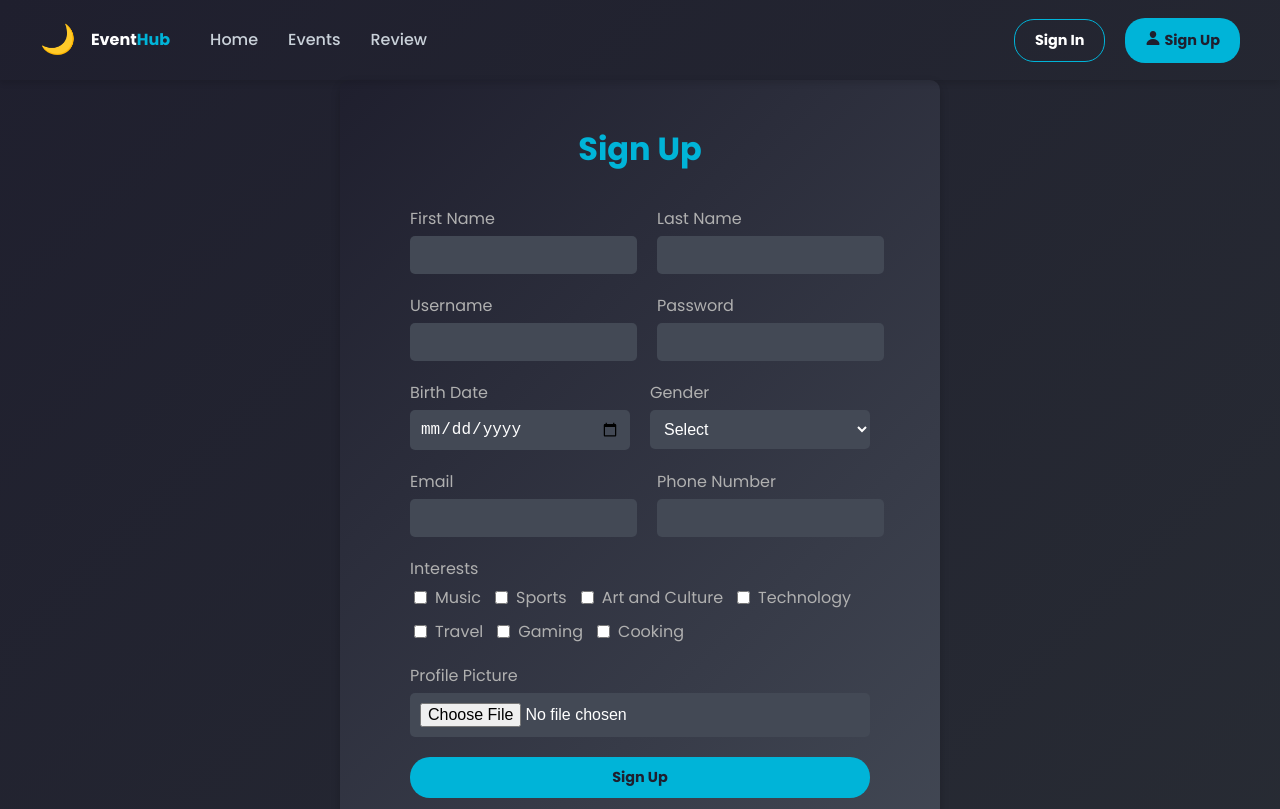
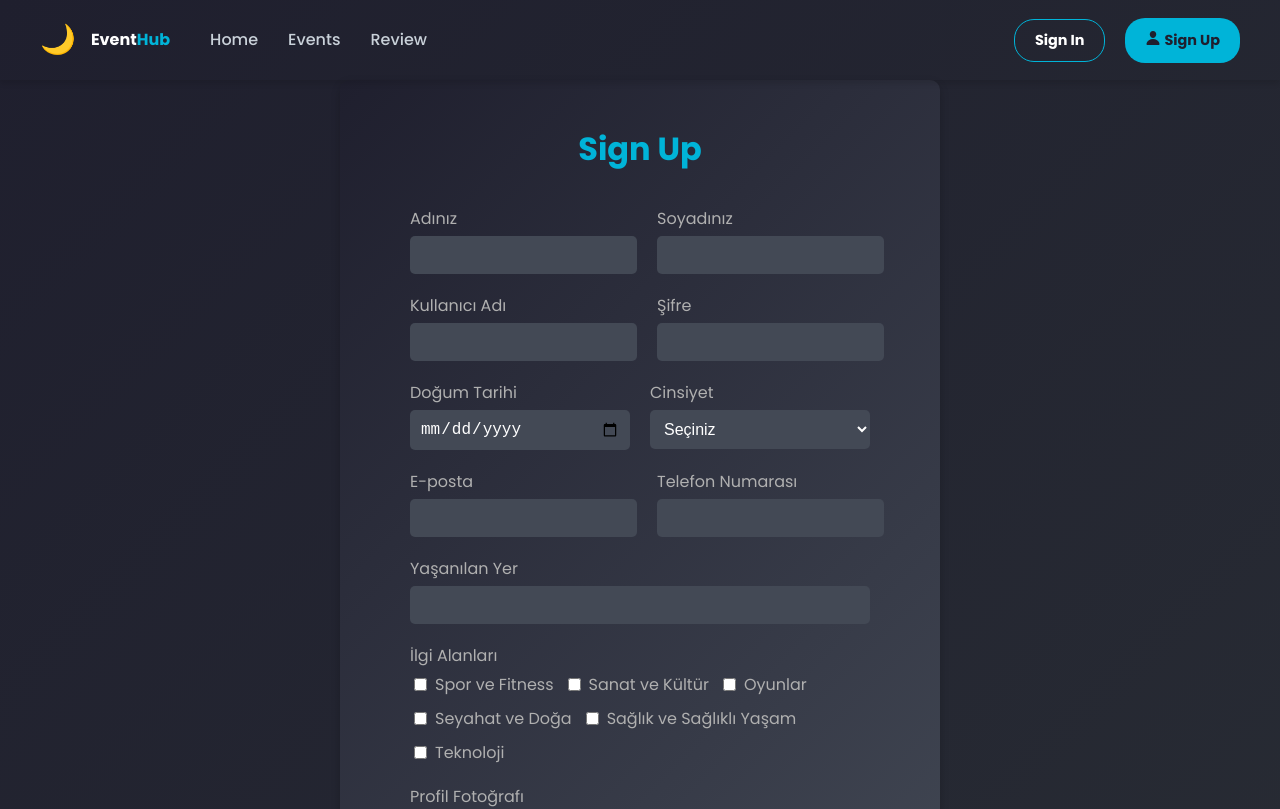
Before and after one commit to NisaAydin/event-app-frontend, a React (Vite) app: page /signup in a window 1280 px wide. Shown: the top 809 px of the page. Built offline with nearby package versions, Linux system fonts and the light colour scheme; no server answers.

Commit message:
Sign up added

```diff
--- a/package.json
+++ b/package.json
@@ -14,7 +14,8 @@
     "react": "^18.3.1",
     "react-dom": "^18.3.1",
     "react-icons": "^5.3.0",
-    "react-router-dom": "^7.0.1"
+    "react-router-dom": "^7.0.1",
+    "react-toastify": "^10.0.6"
   },
   "devDependencies": {
     "@eslint/js": "^9.13.0",
--- a/src/App.jsx
+++ b/src/App.jsx
@@ -1,7 +1,5 @@
-import { useEffect, useState } from "react";
 import { BrowserRouter as Router, Routes, Route } from "react-router-dom";
 import Navbar from "./Components/Navbar/Navbar";
-import HomeSection from "./Components/Home/HomeSection";
 import EventsSection from "./Pages/EventsSection/EventsSection";
 import ReviewSection from "./Pages/Review/ReviewSection";
 import SignUpPage from "./Pages/SignUpPage/SignUpPage";
@@ -9,12 +7,7 @@ import HomePage from "./Pages/HomePage/HomePage";
 import Signin from "./Pages/Sign In/SigninPage";
 
 function App() {
-  const [message, setMessage] = useState("");
-  useEffect(() => {
-    fetch("http://localhost:3000/api/GetUsers")
-      .then((res) => res.json())
-      .then((data) => setMessage(data.message));
-  }, []);
+
   return (
     <Router>
       <Navbar />
--- a/src/Pages/SignUpPage/SignUpPage.jsx
+++ b/src/Pages/SignUpPage/SignUpPage.jsx
@@ -1,8 +1,10 @@
-import React, { useState } from "react";
+import { useState } from "react";
 import "./SignUpPage.css";
 import Button from "../../Components/Button/Button";
-import { Link } from "react-router-dom"; // Link'i ekleyin
+import { Link, useNavigate } from "react-router-dom"; // Link'i ekleyin
 import axios from "axios"; // Axios'u import edin
+import { ToastContainer, toast } from "react-toastify"; // Toastify'i ekleyin
+import "react-toastify/dist/ReactToastify.css"; // Toastify CSS'i ekleyin
 
 function SignUpPage() {
   const [formData, setFormData] = useState({
@@ -17,14 +19,16 @@ function SignUpPage() {
     interests: [], // Çoklu seçim için bir array
     profilePicture: null,
   });
+
+  const navigate = useNavigate();
+
   const interestOptions = [
-    "Music",
-    "Sports",
-    "Art and Culture",
-    "Technology",
-    "Travel",
-    "Gaming",
-    "Cooking",
+    "Spor ve Fitness",
+    "Sanat ve Kültür",
+    "Oyunlar",
+    "Seyahat ve Doğa",
+    "Sağlık ve Sağlıklı Yaşam",
+    "Teknoloji",
   ];
 
   const handleInputChange = (e) => {
@@ -53,46 +57,57 @@ function SignUpPage() {
     e.preventDefault();
 
     try {
-      // Profile Picture dahil FormData oluşturun
       const data = new FormData();
       data.append("username", formData.username);
       data.append("password", formData.password);
-      data.append("firstName", formData.firstName);
-      data.append("lastName", formData.lastName);
+      data.append("name", formData.firstName);
+      data.append("surname", formData.lastName);
       data.append("birthDate", formData.birthDate);
       data.append("gender", formData.gender);
       data.append("email", formData.email);
       data.append("phoneNumber", formData.phoneNumber);
+      data.append("location", formData.location);
       data.append("interests", JSON.stringify(formData.interests));
+
       if (formData.profilePicture) {
         data.append("profilePicture", formData.profilePicture);
       }
 
-      // Backend'e POST isteği gönderin
       const response = await axios.post(
-        "http://localhost:5000/api/signup",
+        "http://localhost:3000/auth/register",
         data,
         {
           headers: { "Content-Type": "multipart/form-data" },
         }
       );
 
-      // Başarılı yanıt alındığında kullanıcıyı bilgilendirin
+      toast.success("Kayıt başarılı! Giriş sayfasına yönlendiriliyorsunuz.", {
+        position: "top-right",
+        autoClose: 3000, // 3 saniye sonra kapanır
+      });
+
+      setTimeout(() => {
+        navigate("/signin"); // 3 saniye sonra yönlendir
+      }, 3000);
       console.log("Kayıt Başarılı:", response.data);
-      alert("Registration successful!");
     } catch (error) {
+      toast.error("Kayıt sırasında hata oluştu. Lütfen tekrar deneyin.", {
+        position: "top-right",
+        autoClose: 3000, // 3 saniye sonra kapanır
+      });
+
       console.error("Kayıt sırasında hata oluştu:", error);
-      alert("Registration failed. Please try again.");
     }
   };
 
   return (
     <div className="signup-page">
+      <ToastContainer />
       <h1 className="signup-title">Sign Up</h1>
       <form className="signup-form" onSubmit={handleSubmit}>
         <div className="form-row">
           <div className="form-group">
-            <label>First Name</label>
+            <label>Adınız</label>
             <input
               type="text"
               name="firstName"
@@ -102,7 +117,7 @@ function SignUpPage() {
             />
           </div>
           <div className="form-group">
-            <label>Last Name</label>
+            <label>Soyadınız</label>
             <input
               type="text"
               name="lastName"
@@ -114,7 +129,7 @@ function SignUpPage() {
         </div>
         <div className="form-row">
           <div className="form-group">
-            <label>Username</label>
+            <label>Kullanıcı Adı</label>
             <input
               type="text"
               name="username"
@@ -124,7 +139,7 @@ function SignUpPage() {
             />
           </div>
           <div className="form-group">
-            <label>Password</label>
+            <label>Şifre</label>
             <input
               type="password"
               name="password"
@@ -136,7 +151,7 @@ function SignUpPage() {
         </div>
         <div className="form-row">
           <div className="form-group">
-            <label>Birth Date</label>
+            <label>Doğum Tarihi</label>
             <input
               type="date"
               name="birthDate"
@@ -146,23 +161,22 @@ function SignUpPage() {
             />
           </div>
           <div className="form-group">
-            <label>Gender</label>
+            <label>Cinsiyet</label>
             <select
               name="gender"
               value={formData.gender}
               onChange={handleInputChange}
               required
             >
-              <option value="">Select</option>
-              <option value="male">Male</option>
-              <option value="female">Female</option>
-              <option value="other">Other</option>
+              <option value="">Seçiniz</option>
+              <option value="Erkek">Erkek</option>
+              <option value="Kadın">Kadın</option>
             </select>
           </div>
         </div>
         <div className="form-row">
           <div className="form-group">
-            <label>Email</label>
+            <label>E-posta</label>
             <input
               type="email"
               name="email"
@@ -172,7 +186,7 @@ function SignUpPage() {
             />
           </div>
           <div className="form-group">
-            <label>Phone Number</label>
+            <label>Telefon Numarası</label>
             <input
               type="tel"
               name="phoneNumber"
@@ -183,7 +197,17 @@ function SignUpPage() {
           </div>
         </div>
         <div className="form-group">
-          <label>Interests</label>
+          <label>Yaşanılan Yer</label>
+          <input
+            type="text"
+            name="location" // 'location' anahtarı ile formData'da tutulacak
+            value={formData.location}
+            onChange={handleInputChange}
+            required
+          />
+        </div>
+        <div className="form-group">
+          <label>İlgi Alanları</label>
           <div className="interest-options">
             {interestOptions.map((interest, index) => (
               <div key={index} className="interest-option">
@@ -198,7 +222,7 @@ function SignUpPage() {
           </div>
         </div>
         <div className="form-group">
-          <label>Profile Picture</label>
+          <label>Profil Fotoğrafı</label>
           <input
             type="file"
             name="profilePicture"
@@ -207,13 +231,12 @@ function SignUpPage() {
             required
           />
         </div>
-        <Button text="Sign Up" variant="primary" type="submit" />{" "}
-        {/* Button bileşeni burada kullanıldı */}
+        <Button text="Sign Up" variant="primary" type="submit" />
       </form>
       <p className="login-redirect">
-        Already a member?{" "}
+        Zaten üye misiniz ?{" "}
         <Link to="/signin" className="login-link">
-          Sign in here
+          Giriş yapın
         </Link>
       </p>
     </div>
```
Also changed, not shown: 1 other file (tests, documents, lock files or other folders).
